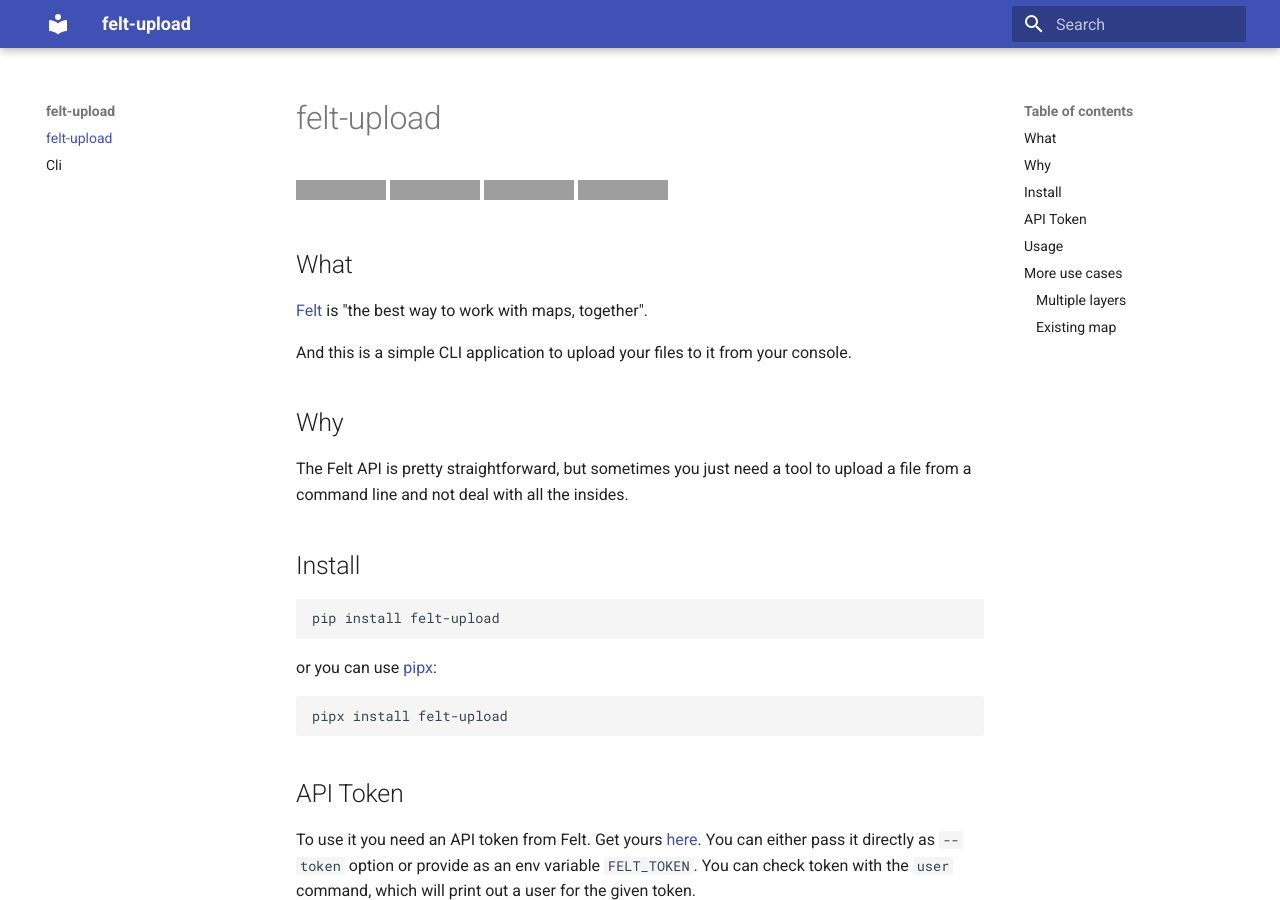
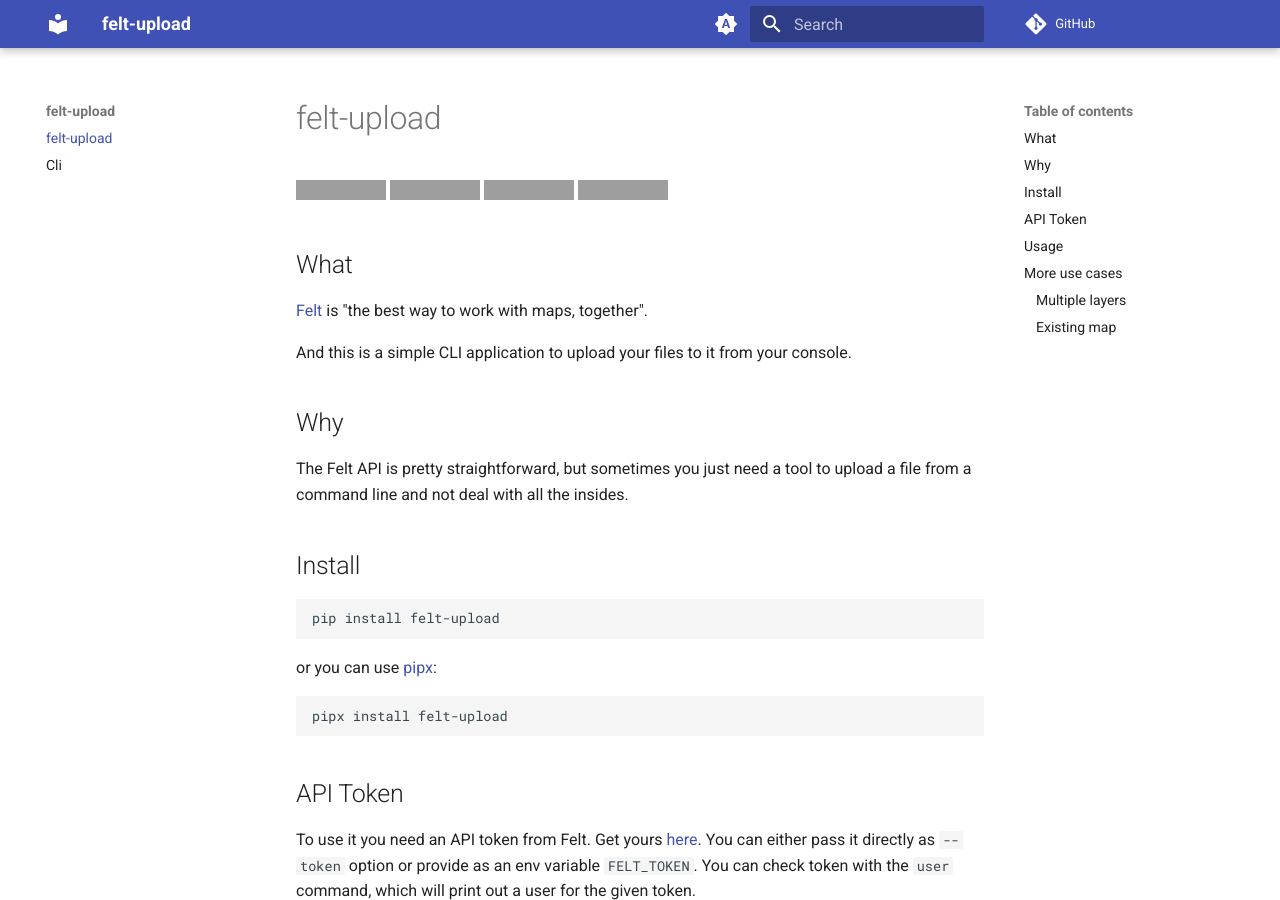
Before and after one commit to alekzvik/felt_upload, an MkDocs documentation site: the page built from docs/index.md, in a window 1280 px wide and 900 px high. Built offline with MkDocs 1.6.1 and Material for MkDocs 9.7.7, drawn with Linux system fonts in a browser that asks for light colours; comment, search, counter and statistics services are not loaded; grey boxes are pictures that could not be loaded.

Commit message:
docs: quality of life improvements

```diff
--- a/mkdocs.yml
+++ b/mkdocs.yml
@@ -1,5 +1,28 @@
 site_name: "felt-upload"
-theme: material
+theme:
+    name: material
+    palette:
+        # Palette toggle for automatic mode
+        - media: "(prefers-color-scheme)"
+          toggle:
+            icon: material/brightness-auto
+            name: Switch to light mode
+
+        # Palette toggle for light mode
+        - media: "(prefers-color-scheme: light)"
+          scheme: default
+          toggle:
+            icon: material/brightness-7
+            name: Switch to dark mode
+
+        # Palette toggle for dark mode
+        - media: "(prefers-color-scheme: dark)"
+          scheme: slate
+          toggle:
+            icon: material/brightness-4
+            name: Switch to system preference
+
+repo_url: https://github.com/alekzvik/felt_upload
 nav:
     - index.md
     - cli.md
```
